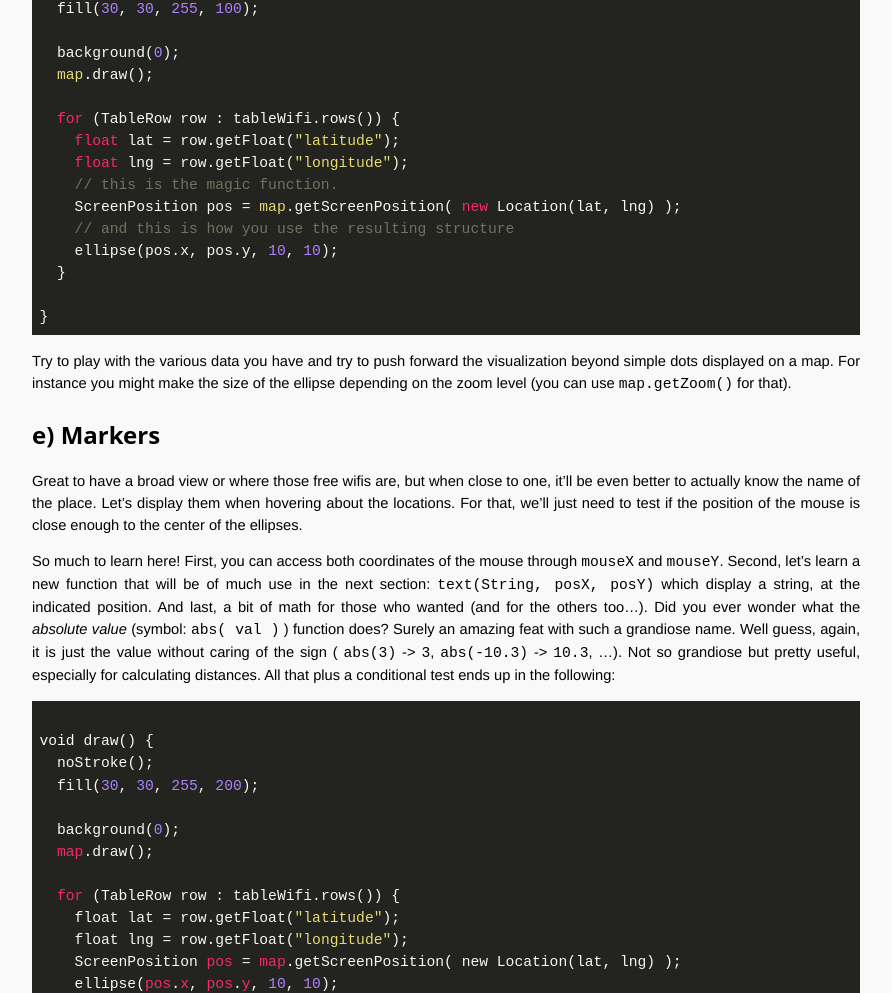
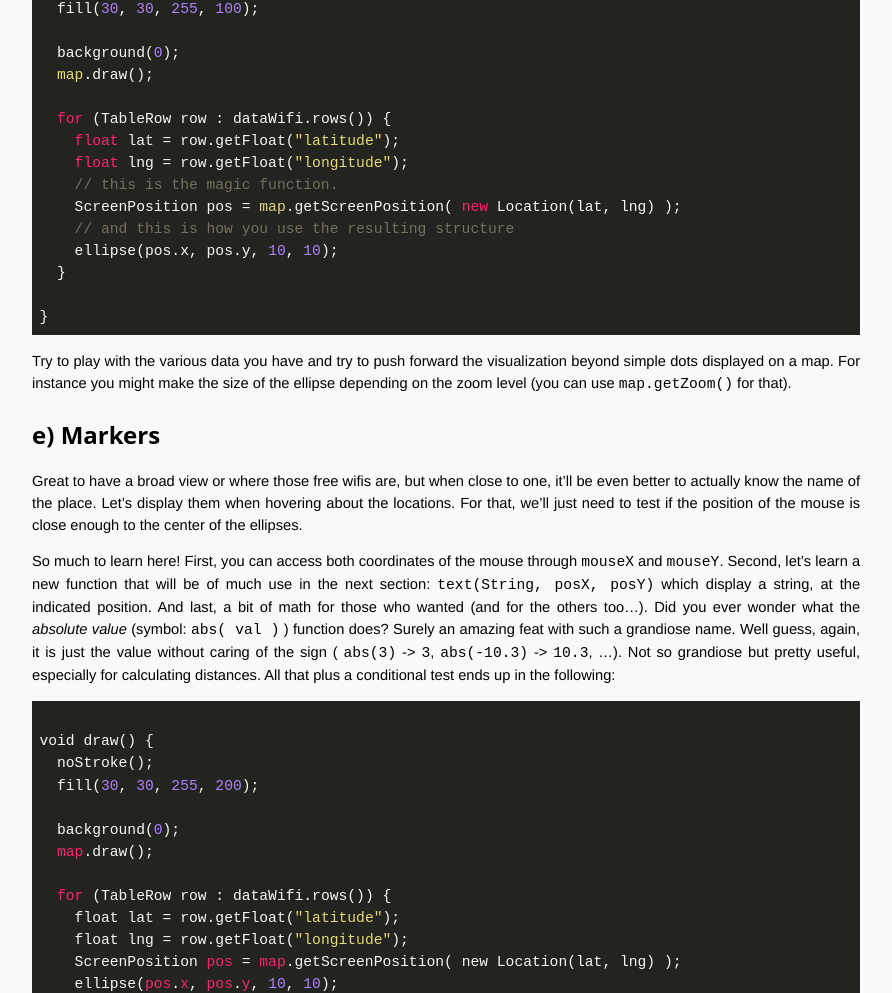
Before and after one commit to OpenTechSchool-Brussels/data-visualisation-with-processing, a Jekyll site: the page built from Here-and-there.markdown, in a window 1280 px wide and 1400 px high, scrolled down 2485 px. Shown: the part 149-1142 px from the top of the window, without its empty margins (324-1216 px from the left). Built offline with Jekyll 4.4.1, drawn with Linux system fonts in a browser that asks for light colours; Markdown is read by kramdown in place of the engine named in the settings.

Commit message:
Update Here-and-there.markdown

```diff
--- a/Here-and-there.markdown
+++ b/Here-and-there.markdown
@@ -104,7 +104,7 @@
   background(0);
   map.draw();
 
-  for (TableRow row : tableWifi.rows()) {
+  for (TableRow row : dataWifi.rows()) {
     float lat = row.getFloat("latitude");
     float lng = row.getFloat("longitude");
     // this is the magic function.
@@ -132,7 +132,7 @@
   background(0);
   map.draw();
 
-  for (TableRow row : tableWifi.rows()) {
+  for (TableRow row : dataWifi.rows()) {
     float lat = row.getFloat("latitude");
     float lng = row.getFloat("longitude");
     ScreenPosition pos = map.getScreenPosition( new Location(lat, lng) );
```
